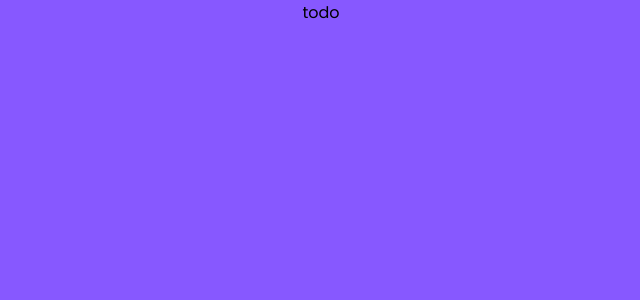
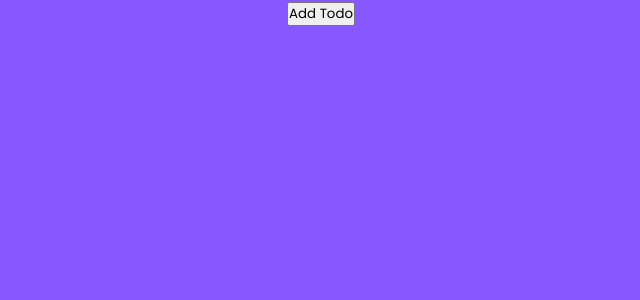
Before and after one commit to dorcasgold/React-todo-list-app, a React (Vite) app: page / in a window 1280 px wide. Shown: the top 300 px of the page, without its empty margins (319-959 px from the left). Built offline with nearby package versions, Linux system fonts and the light colour scheme.

Commit message:
add styling

```diff
--- a/src/App.jsx
+++ b/src/App.jsx
@@ -1,9 +1,10 @@
 import './App.css'
+import TodoList from './Components/TodoList'
 function App() {
 
   return (
     <>
-      <p>todo</p>
+      <TodoList />
     </>
   )
 }
--- a/src/Components/Todo.jsx
+++ b/src/Components/Todo.jsx
@@ -1,9 +1,9 @@
-function Todo(todo, onDelete) {
+function Todo({ todo, onDelete }) {
   return (
-    <>
+    <div>
       <span>{todo}</span>
-      <input onClick={onDelete} type="submit" value="Submit" />
-    </>
+      <button onClick={onDelete}>Delete</button>
+    </div>
   )
 }
 
```
